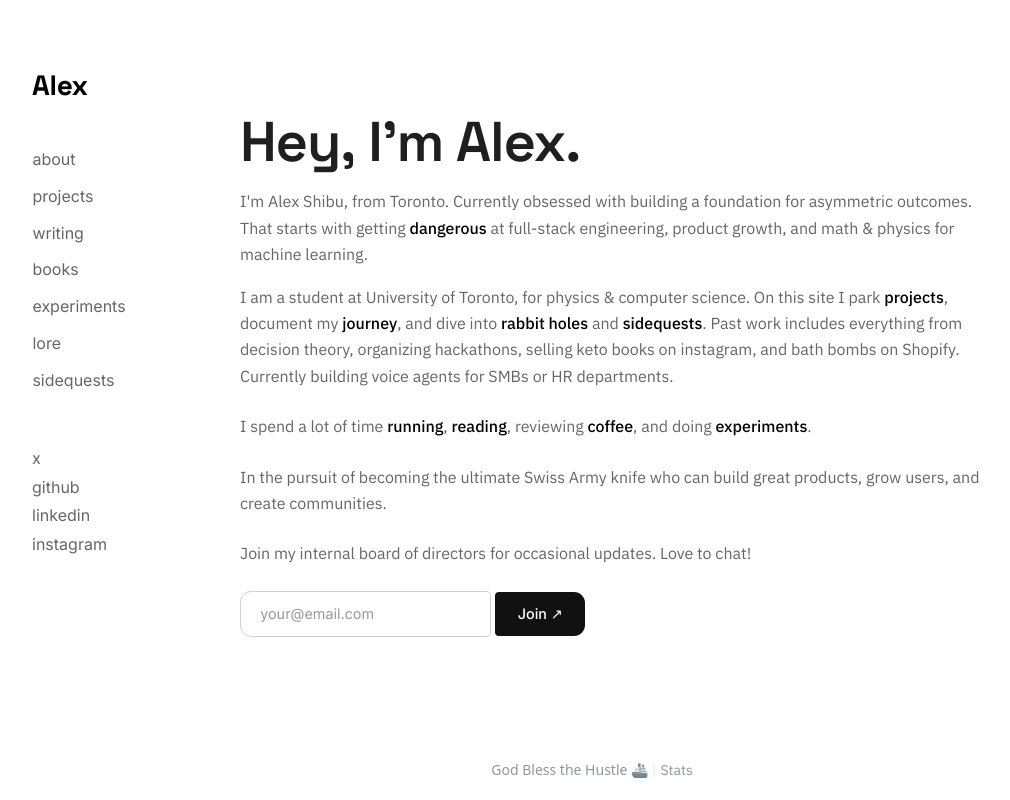
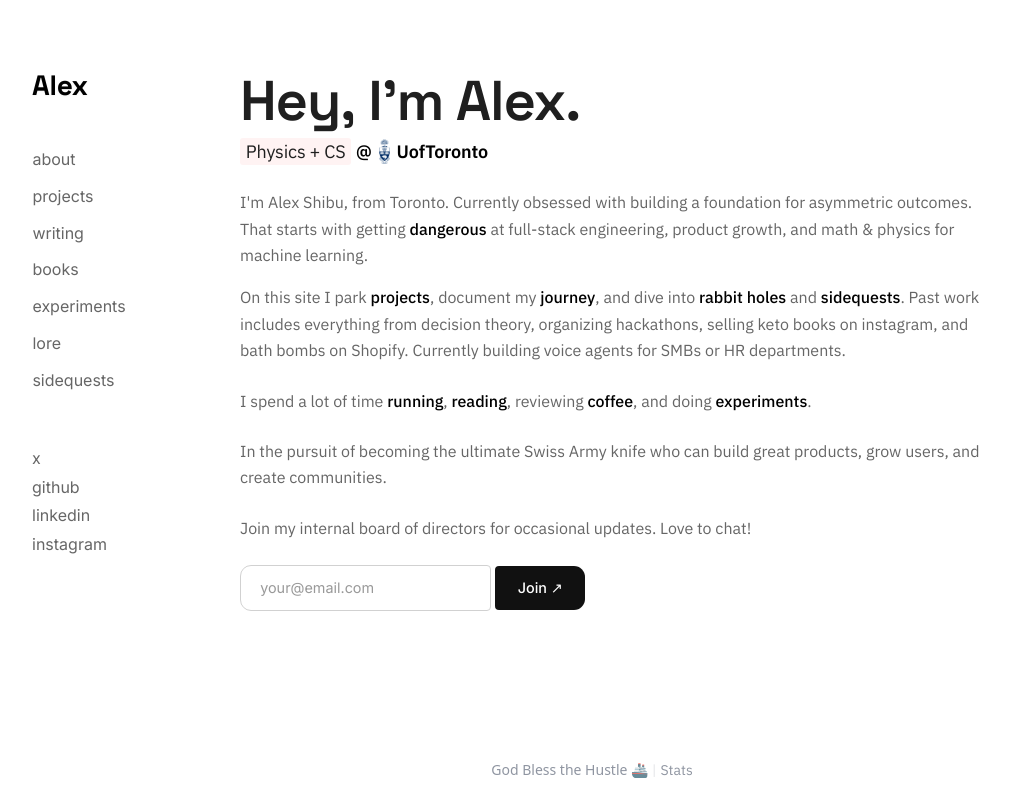
Before and after one commit to alexshibu1/alexshibu.com, a Next.js app: page / in a window 1280 px wide. Shown: the whole page, without its empty margins (48-1058 px from the left). Built offline with nearby package versions, Linux system fonts and the light colour scheme.

Commit message:
cool rights

```diff
--- a/app/components/waveHeading.tsx
+++ b/app/components/waveHeading.tsx
@@ -2,6 +2,7 @@
 "use client";
 
 import { useState } from "react";
+import Image from "next/image";
 import Lottie from "lottie-react";
 import { motion, AnimatePresence } from "framer-motion";
 import waveData from "../../assets/wave.json";
@@ -37,7 +38,7 @@ export default function InteractiveHeading() {
   };
 
   return (
-    <div className="relative inline-block">
+    <div className="hero-heading-stack relative inline-flex flex-col items-start">
       <h1 className="hero-heading">
         {/* ONLY "Hey" is clickable now */}
         <span
@@ -48,6 +49,26 @@ export default function InteractiveHeading() {
         </span>{" "}
         I&apos;m Alex.
       </h1>
+
+      <div
+        className="hero-affiliation"
+        aria-label="Physics and computer science at University of Toronto"
+      >
+        <span className="hero-affiliation-highlight">Physics + CS</span>
+        <span className="hero-affiliation-tail">
+          <span className="hero-affiliation-at">@</span>
+          <span className="hero-affiliation-logo-wrap">
+            <Image
+              src="/images/Utoronto.png"
+              alt="University of Toronto"
+              width={29}
+              height={29}
+              className="hero-affiliation-logo"
+            />
+          </span>
+          <span className="hero-affiliation-school">UofToronto</span>
+        </span>
+      </div>
 
       <div className="pointer-events-none fixed inset-0 z-50 overflow-hidden">
         <AnimatePresence>
--- a/app/globals.css
+++ b/app/globals.css
@@ -329,6 +329,16 @@ body {
   height: auto;
 }
 
+/* Hero crest: beat .page-content img (2rem ≈ 32px vertical margin) */
+.page-content img.hero-affiliation-logo {
+  margin: 0;
+  border-radius: 0;
+  max-width: none;
+  height: 1.38em;
+  max-height: 29px;
+  width: auto;
+}
+
 .page-content a {
   color: #ff3a3a;
   text-decoration: none;
@@ -617,6 +627,100 @@ body {
   font-family: var(--font-plex-sans), system-ui, sans-serif;
   font-size: 20px;
   color: #666666;
+}
+
+/* Only the home wave block: pull affiliation up; kill h1 default bottom margin */
+.hero-heading-stack {
+  gap: 0;
+  min-width: 0;
+  max-width: 100%;
+}
+
+.hero-heading-stack > .hero-heading {
+  padding-bottom: 0;
+  margin-bottom: 0;
+  /* Less line-box slack below the title so the affiliation row can sit closer */
+  line-height: 1.02;
+}
+
+.hero-affiliation {
+  display: flex;
+  flex-wrap: nowrap;
+  align-items: center;
+  gap: 0.28rem;
+  /* Pull the whole row (chip + @ + crest + UofToronto) up into leftover h1 line-box space */
+  margin: -0.45rem 0 0.5rem 0;
+  padding: 16px 0;
+  max-width: 100%;
+  min-width: 0;
+  font-family: var(--font-plex-sans), system-ui, sans-serif;
+  font-size: 1.125rem;
+  font-weight: 400;
+  color: #1f1f1f;
+  letter-spacing: -0.01em;
+  line-height: 1;
+}
+
+/* Kill inline line-box gap under the crest (Next/Image + font metrics) */
+.hero-affiliation-logo-wrap {
+  flex-shrink: 0;
+  display: inline-flex;
+  align-items: center;
+  align-self: center;
+  line-height: 0;
+  margin: 0;
+  padding: 0;
+}
+
+.hero-affiliation-logo {
+  display: block;
+  margin: 0;
+  margin-top: 0;
+  padding: 0;
+  border: 0;
+  width: auto;
+  height: 1.38em;
+  max-height: 29px;
+  object-fit: contain;
+  /* Crop ~20% off each horizontal side (was 10%) */
+  clip-path: inset(0 20% 0 20%);
+}
+
+.hero-affiliation-tail {
+  display: inline-flex;
+  align-items: center;
+  align-self: center;
+  gap: 0;
+  margin: 0;
+  padding: 0;
+  line-height: 1;
+  font-family: var(--font-plex-sans), system-ui, sans-serif;
+  font-size: inherit;
+  font-weight: 600;
+  font-style: normal;
+  letter-spacing: -0.01em;
+  color: #000;
+}
+
+.hero-affiliation-at,
+.hero-affiliation-school {
+  margin: 0;
+  padding: 0;
+  font: inherit;
+  color: inherit;
+  font-weight: 600;
+}
+
+.hero-affiliation-highlight {
+  display: inline;
+  line-height: 1;
+  font-weight: 400;
+  background-color: rgba(255, 58, 58, 0.06);
+  color: #1f1f1f;
+  padding: 0.26em 0.32em;
+  border-radius: 3px;
+  box-decoration-break: clone;
+  -webkit-box-decoration-break: clone;
 }
 
 /* Footer */
@@ -845,11 +949,15 @@ body {
 
 /* Category-aware hover colors in /projects only.
    Priority: featured (red) > work (blue) > community (green). */
-.project-card.project-card--community:not(.project-card--work):not(.project-card--featured) .project-title:hover {
+.project-card.project-card--community:not(.project-card--work):not(
+    .project-card--featured
+  )
+  .project-title:hover {
   color: #16a34a !important;
 }
 
-.project-card.project-card--work:not(.project-card--featured) .project-title:hover {
+.project-card.project-card--work:not(.project-card--featured)
+  .project-title:hover {
   color: #3f6df4 !important;
 }
 
@@ -1130,13 +1238,19 @@ body {
     margin-top: 1.5rem;
   }
 
-  /* Home page only: no top margin on hero h1 in mobile */
-  .page-content > .hero > .hero-heading {
+  /* Home: hero title lives inside .hero-heading-stack (not direct child of .hero) */
+  .page-content > .hero .hero-heading-stack > .hero-heading {
     margin-top: 0;
   }
 
   .hero-subline {
     font-size: 18px;
+  }
+
+  .hero-affiliation {
+    font-size: 1rem;
+    overflow-x: auto;
+    -webkit-overflow-scrolling: touch;
   }
 
   .projects-list {
--- a/app/page.tsx
+++ b/app/page.tsx
@@ -46,12 +46,7 @@ export default function Home() {
           type="application/ld+json"
           dangerouslySetInnerHTML={{ __html: JSON.stringify(ALEX_PERSON) }}
         />
-        <h1 className="hero-heading">
-          {" "}
-          <span>
-            <InteractiveHeading />
-          </span>
-        </h1>
+        <InteractiveHeading />
         <p className="hero-subline">
           I&apos;m Alex Shibu, from Toronto. Currently obsessed with building a
           foundation for asymmetric outcomes. That starts with getting{" "}
@@ -65,8 +60,7 @@ export default function Home() {
           machine learning.
         </p>
         <p>
-          I am a student at University of Toronto, for physics & computer
-          science. On this site I park{" "}
+          On this site I park{" "}
           <Link href="/projects" className={subtleLink}>
             projects
             <span className={linkV4Arrow} aria-hidden="true">
```
Also changed, not shown: public/images/Utoronto.png (added).
